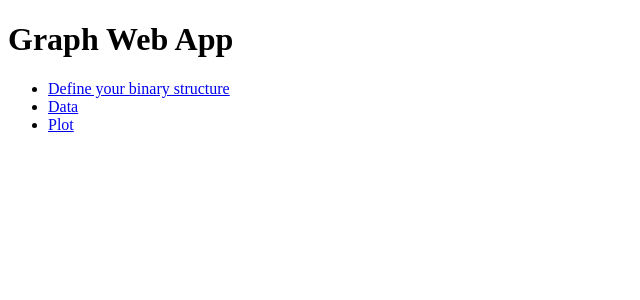
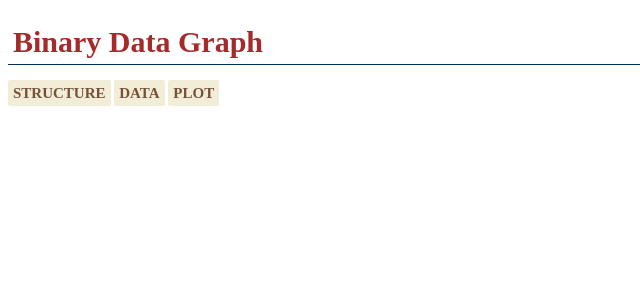
Before and after one commit to jaeminhwang-debug/test, a Django app: page / in a window 1280 px wide. Shown: the top 300 px of the page, without its empty margins (0-640 px from the left). Run offline with Django 3.2, Linux system fonts and the light colour scheme.

Commit message:
In progress

```diff
--- a/django_plotly/graph/bin2real.py
+++ b/django_plotly/graph/bin2real.py
@@ -66,14 +66,15 @@ class CustomBinStruct:
         buf = f.read()
         f.close()
 
-        # Set output list
+        # Set output list(element: tuple of structure's field values)
         res = []
         count = int(len(buf) / self._unit_size)
         for i in range(0, count):
             str_buf = create_string_buffer(
                         buf[i * self._unit_size : i * self._unit_size + self._unit_size])
             st = cast(pointer(str_buf), POINTER(self._ctype)).contents
-            res.append(st)
+            tuple_of_fields = tuple(getattr(st, field[0]) for field in st._fields_)
+            res.append(tuple_of_fields)
         return res
 
     def read_bin_to_dict(self, fpath):
--- a/django_plotly/graph/forms.py
+++ b/django_plotly/graph/forms.py
@@ -48,11 +48,13 @@ class SelectGraphForm(forms.Form):
     SCATTER = 'id_scatter'
     SCATTER_3D = 'id_scatter_3d'
     LINE = 'id_line'
+    LINE_3D = 'id_line_3d'
     GRAPH_TYPES = [
         # (Identifier, required number), display text
         ((SCATTER, 2), 'scatter'),
         ((SCATTER_3D, 3), 'scatter 3D'),
         ((LINE, 2), 'line'),
+        ((LINE_3D, 3), 'line 3D'),
     ]
     graph = forms.ChoiceField(choices=GRAPH_TYPES,
         widget=forms.Select(attrs={'onchange': 'this.form.submit();'}))
@@ -184,7 +186,7 @@ def get_select_binfield_forms(bs, num, initials):
     bf_ids = []
     for bf in BinField.objects.filter(bs=bs):
         choices.append((bf.id, bf.label))
-    for i in range(0, num):
+    for i in range(num):
         sel_bf = SelectBinFieldForm(choices, 'Field')
         if len(initials) is num:
             sel_bf.fields['bf'].initial = initials[i]
--- a/django_plotly/graph/static/graph/style.css
+++ b/django_plotly/graph/static/graph/style.css
@@ -1,3 +1,35 @@
+html {
+    font-size: 62.5%;
+}
+
 .no_display {
-    display:none;
+    display: none;
 }
+
+.title {
+    color: brown;
+    border-bottom: 1px solid #012f57;
+    padding: 0.5rem;
+    font-size: 3rem;
+}
+
+.btn {
+    text-decoration: none;
+    font-weight: bold;
+    font-size: 1.5rem;
+    background-color: #f2edd7;
+    color: #755139;
+    padding: 0.5rem;
+    border-radius: 0.2rem;
+    border: none;
+    transition-property: background-color;
+    transition-duration: 0.3s;
+}
+
+.btn:hover {
+    background-color: #d2cdb7;
+}
+
+.btn:active {
+    background-color: #928d77;
+}
--- a/django_plotly/graph/templates/graph/binfield.html
+++ b/django_plotly/graph/templates/graph/binfield.html
@@ -1,8 +1,10 @@
 <!DOCTYPE html>
 <html>
     <head>
+        {% load static %}
+        <link rel="stylesheet" type="text/css" href="{% static 'graph/style.css' %}">
         <meta charset="utf-8">
-        <title>Django-Plotly: Field</title>
+        <title>Binary Data Graph: Field</title>
     </head>
     <body>
         <form id="main_form" method="post" action="">
--- a/django_plotly/graph/templates/graph/main.html
+++ b/django_plotly/graph/templates/graph/main.html
@@ -1,21 +1,17 @@
 <!DOCTYPE html>
 <html>
     <head>
+        {% load static %}
+        <link rel="stylesheet" type="text/css" href="{% static 'graph/style.css' %}">
         <meta charset="utf-8">
-        <title>Django-Plotly: Main</title>
+        <title>Binary Data Graph</title>
     </head>
     <body>
-        <h1>Graph Web App</h1>
-        <ul>
-            <li>
-                <a href="binstruct/">Define your binary structure</a>
-            </li>
-            <li>
-                <a href="bindata/">Data</a>
-            </li>
-            <li>
-                <a href="plot/">Plot</a>
-            </li>
-        </ul>
+        <h1 class="title">Binary Data Graph</h1>
+        <h2>
+            <a class="btn" href="binstruct/">STRUCTURE</a>
+            <a class="btn" href="bindata/">DATA</a>
+            <a class="btn" href="plot/">PLOT</a>
+        </h2>
     </body>
 </html>
--- a/django_plotly/graph/views.py
+++ b/django_plotly/graph/views.py
@@ -3,6 +3,8 @@ import ast
 from django.shortcuts import render, redirect, get_object_or_404
 from django.http import HttpResponse
 import plotly.express as px
+import plotly.graph_objects as go
+import pandas as pd
 from .bin2real import *
 from .forms import *
 from .models import *
@@ -152,26 +154,28 @@ def get_plotly_html(bs, graph_id_str, bf_ids, fpath):
     cbs.make_binstruct()
 
     # Read the selected file
-    print(fpath)
     data = cbs.read_bin_to_dict(fpath)
+    df = pd.DataFrame.from_dict(data)
 
-    # Get field labels from the bf_ids
-    labels = []
+    # Get field fields from the bf_ids
+    fls = []
     for bf_id in bf_ids:
-        labels.append(get_binfield_label(bf_id))
+        fls.append(get_binfield_label(bf_id))
 
     # Plot
     fig = None
     if graph_id_str == SelectGraphForm.SCATTER:
-        fig = px.scatter(x=data[labels[0]], y=data[labels[1]])
+        fig = px.scatter(data_frame=df, x=fls[0], y=fls[1])
     elif graph_id_str == SelectGraphForm.SCATTER_3D:
-        fig = px.scatter_3d(x=data[labels[0]], y=data[labels[1]], z=data[labels[2]])
+        d = go.Scatter3d(x=data[fls[0]], y=data[fls[1]], z=data[fls[2]], mode='markers',
+            marker=dict(size=2))
+        fig = go.Figure(d)
+        fig.update_layout(scene=dict(xaxis_title=fls[0], yaxis_title=fls[1], zaxis_title=fls[2]))
     elif graph_id_str == SelectGraphForm.LINE:
-        fig = px.line(x=data[labels[0]], y=data[labels[1]])
-    else:
-        pass
+        fig = px.line(data_frame=df, x=fls[0], y=fls[1])
+    elif graph_id_str == SelectGraphForm.LINE_3D:
+        fig = px.line_3d(data_frame=df, x=fls[0], y=fls[1], z=fls[2])
 
     if fig:
         div = fig.to_html(full_html=False)
-
     return div
```
Also changed, not shown: django_plotly/graph/templates/graph/bindata.html (+4 -4 lines), django_plotly/graph/templates/graph/binstruct.html (+8 -6 lines), django_plotly/graph/templates/graph/plot.html (+5 -3 lines).
